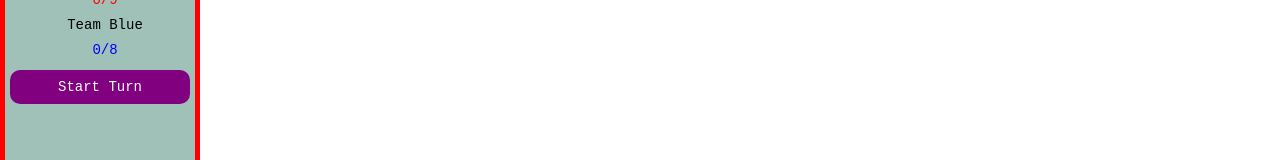
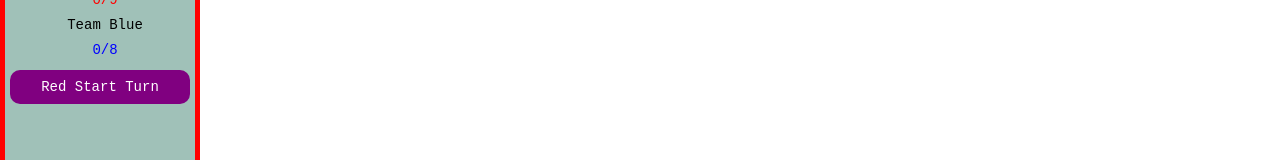
Before and after one commit to claire-sonderman/CodeWords, an Angular app: page / in a window 1280 px wide. Shown: the part 262-422 px from the top of the page. Built offline with nearby package versions, Linux system fonts and the light colour scheme.

Commit message:
Add turn change

```diff
--- a/src/app/app.component.html
+++ b/src/app/app.component.html
@@ -1,3 +1,3 @@
 <title-bar></title-bar>
-<side-bar></side-bar>
-<board></board>
+<side-bar [game]="game"></side-bar>
+<board [game]="game"></board>
--- a/src/app/app.component.ts
+++ b/src/app/app.component.ts
@@ -1,4 +1,6 @@
 import { Component } from '@angular/core';
+import {GameService} from './gameService';
+import {Game} from './game';
 
 @Component({
   selector: 'app-root',
@@ -6,6 +8,15 @@ import { Component } from '@angular/core';
   styleUrls: ['./app.component.css']
 })
 export class AppComponent {
-  title = 'Code Words';
+    title = 'Code Words';
+    wordsArray: string[];
+    colorsArray: string[];
+    game: Game;
+
+    constructor(private service: GameService) {
+        this.wordsArray = this.service.getWordsArray();
+        this.colorsArray = this.service.getColorsArray();
+        this.game = new Game(this.wordsArray, this.colorsArray);
+    }
 
 }
--- a/src/app/board.component.ts
+++ b/src/app/board.component.ts
@@ -1,6 +1,7 @@
-import { Component, OnInit } from '@angular/core';
+import { Component, OnInit, Input } from '@angular/core';
 import {Game} from './game';
-import {GameService} from './gameService';
+
+
 
 @Component({
     selector: 'board',
@@ -8,14 +9,6 @@ import {GameService} from './gameService';
 })
 
 export class BoardComponent {
-    wordsArray: string[];
-    colorsArray: string[];
-    game: Game;
-
-    constructor(private service: GameService) {
-        this.wordsArray = this.service.getWordsArray();
-        this.colorsArray = this.service.getColorsArray();
-        this.game = new Game(this.wordsArray, this.colorsArray);
-    }
+    @Input() game: Game
 
 }
--- a/src/app/game.ts
+++ b/src/app/game.ts
@@ -28,7 +28,7 @@ export class Game {
       new Cell(this, wordArray[24], shuffledTypeOfCards[24])*/
     ]
   }
-  turn: boolean;
+  turn: string = "Red Start Turn";
   cells: Array<Cell>
 }
 export class Cell {
@@ -60,7 +60,6 @@ export class Cell {
   isFlipped: boolean = false;
 
   select() {
-    this.game.turn = !this.game.turn;
     this.isFlipped = true;
 
   }
--- a/src/app/sideBar.component.html
+++ b/src/app/sideBar.component.html
@@ -32,6 +32,6 @@
         <div class="redTeam">0/9</div>
         <div class="scores">Team Blue</div>
         <div class="blueTeam">0/8</div>
-        <button class="btn" (click)="startTurnClicked()">Start Turn</button>
+        <button class="btn" (click)="startTurnClicked()">{{game.turn}}</button>
 
     </div>
--- a/src/app/sideBar.component.ts
+++ b/src/app/sideBar.component.ts
@@ -1,4 +1,5 @@
-import { Component, OnInit } from '@angular/core';
+import { Component, OnInit, Input } from '@angular/core';
+import { Game } from './game';
 
 @Component({
     selector: 'side-bar',
@@ -6,10 +7,28 @@ import { Component, OnInit } from '@angular/core';
 })
 
 export class SideBarComponent {
+    @Input() game: Game
 
     startTurnClicked(event) {
         console.log("clicked turn button");
+        if (this.game.turn === "Red Start Turn") {
+            this.game.turn = "Red End Turn";
+            console.log("red turn");
+        }
+        if (this.game.turn === "Blue End Turn") {
+            this.game.turn = "Red Start Turn";
+        }
+        if (this.game.turn === "Red End Turn") {
+            this.game.turn = "Blue Start Turn";
+            console.log("blue turn");
+        }
+        if (this.game.turn === "Blue Start Turn") {
+            this.game.turn = "Blue End Turn";
+            console.log("blue turn");
+        }
     }
+
+
 
     resetClicked(event) {
         console.log("reset clicked");
```
